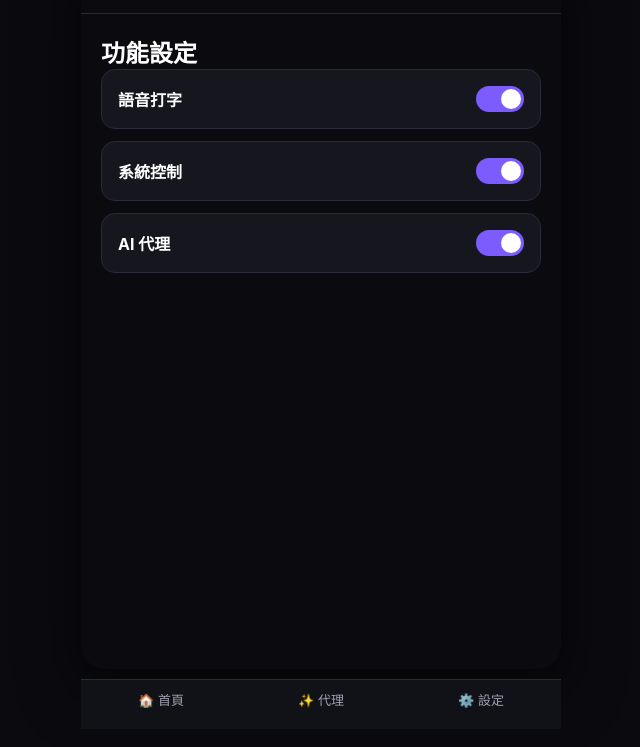
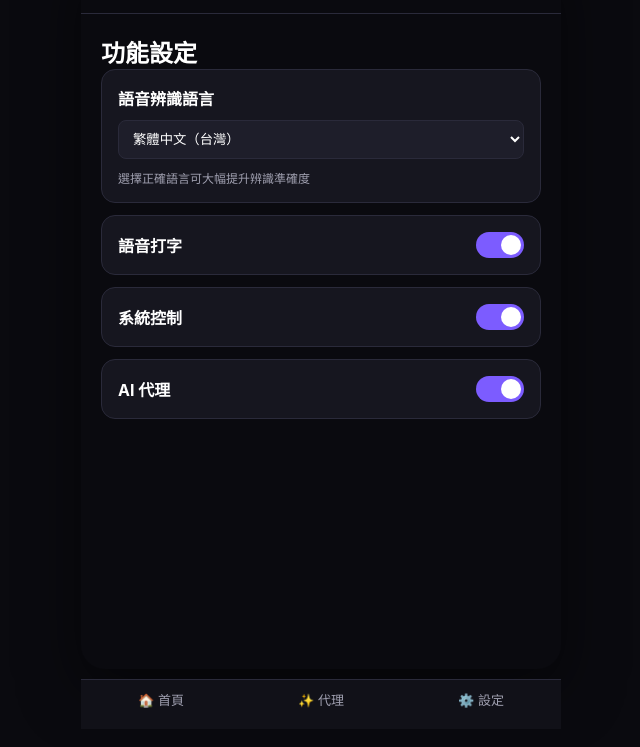
Before and after one commit to marcoxu501/aether, a plain HTML site: page index.html in a window 1280 px wide. Both pictures are taken after a click on the button "⚙️". Shown: the part 71-818 px from the top of the page, without its empty margins (319-959 px from the left). Drawn offline with Linux system fonts and the light colour scheme.

Commit message:
Add multi-language selector in settings

```diff
--- a/index.html
+++ b/index.html
@@ -75,6 +75,64 @@
       </section>
       <section id="page-settings" class="page">
         <h2>功能設定</h2>
+        <div class="feature-item" style="flex-direction: column; align-items: flex-start; gap: 10px;">
+          <strong>語音辨識語言</strong>
+          <select id="langSelect" onchange="changeLanguage(this.value)" style="width: 100%; padding: 10px; border-radius: 8px; background: #1e1e2a; color: white; border: 1px solid #2a2a3a;">
+            <option value="zh-TW">繁體中文（台灣）</option>
+            <option value="zh-CN">簡體中文（中國）</option>
+            <option value="en-US">English (US)</option>
+            <option value="en-GB">English (UK)</option>
+            <option value="ja-JP">日本語</option>
+            <option value="ko-KR">한국어</option>
+            <option value="es-ES">Español</option>
+            <option value="fr-FR">Français</option>
+            <option value="de-DE">Deutsch</option>
+            <option value="pt-BR">Português (Brasil)</option>
+            <option value="it-IT">Italiano</option>
+            <option value="ru-RU">Русский</option>
+            <option value="ar-SA">العربية</option>
+            <option value="hi-IN">हिन्दी</option>
+            <option value="th-TH">ไทย</option>
+            <option value="vi-VN">Tiếng Việt</option>
+            <option value="id-ID">Bahasa Indonesia</option>
+            <option value="ms-MY">Bahasa Melayu</option>
+            <option value="nl-NL">Nederlands</option>
+            <option value="pl-PL">Polski</option>
+            <option value="tr-TR">Türkçe</option>
+            <option value="sv-SE">Svenska</option>
+            <option value="da-DK">Dansk</option>
+            <option value="fi-FI">Suomi</option>
+            <option value="no-NO">Norsk</option>
+            <option value="el-GR">Ελληνικά</option>
+            <option value="he-IL">עברית</option>
+            <option value="cs-CZ">Čeština</option>
+            <option value="hu-HU">Magyar</option>
+            <option value="ro-RO">Română</option>
+            <option value="uk-UA">Українська</option>
+            <option value="bg-BG">Български</option>
+            <option value="hr-HR">Hrvatski</option>
+            <option value="sk-SK">Slovenčina</option>
+            <option value="sl-SI">Slovenščina</option>
+            <option value="et-EE">Eesti</option>
+            <option value="lv-LV">Latviešu</option>
+            <option value="lt-LT">Lietuvių</option>
+            <option value="fil-PH">Filipino</option>
+            <option value="bn-IN">বাংলা</option>
+            <option value="ta-IN">தமிழ்</option>
+            <option value="te-IN">తెలుగు</option>
+            <option value="mr-IN">मराठी</option>
+            <option value="gu-IN">ગુજરાતી</option>
+            <option value="kn-IN">ಕನ್ನಡ</option>
+            <option value="ml-IN">മലയാളം</option>
+            <option value="pa-IN">ਪੰਜਾਬੀ</option>
+            <option value="ur-PK">اردو</option>
+            <option value="fa-IR">فارسی</option>
+            <option value="sw-KE">Kiswahili</option>
+            <option value="af-ZA">Afrikaans</option>
+            <option value="zu-ZA">isiZulu</option>
+          </select>
+          <div style="font-size: 12px; color: #a0a0b0;">選擇正確語言可大幅提升辨識準確度</div>
+        </div>
         <div class="feature-item">
           <div><strong>語音打字</strong></div>
           <label class="switch"><input type="checkbox" checked><span class="slider"></span></label>
```
